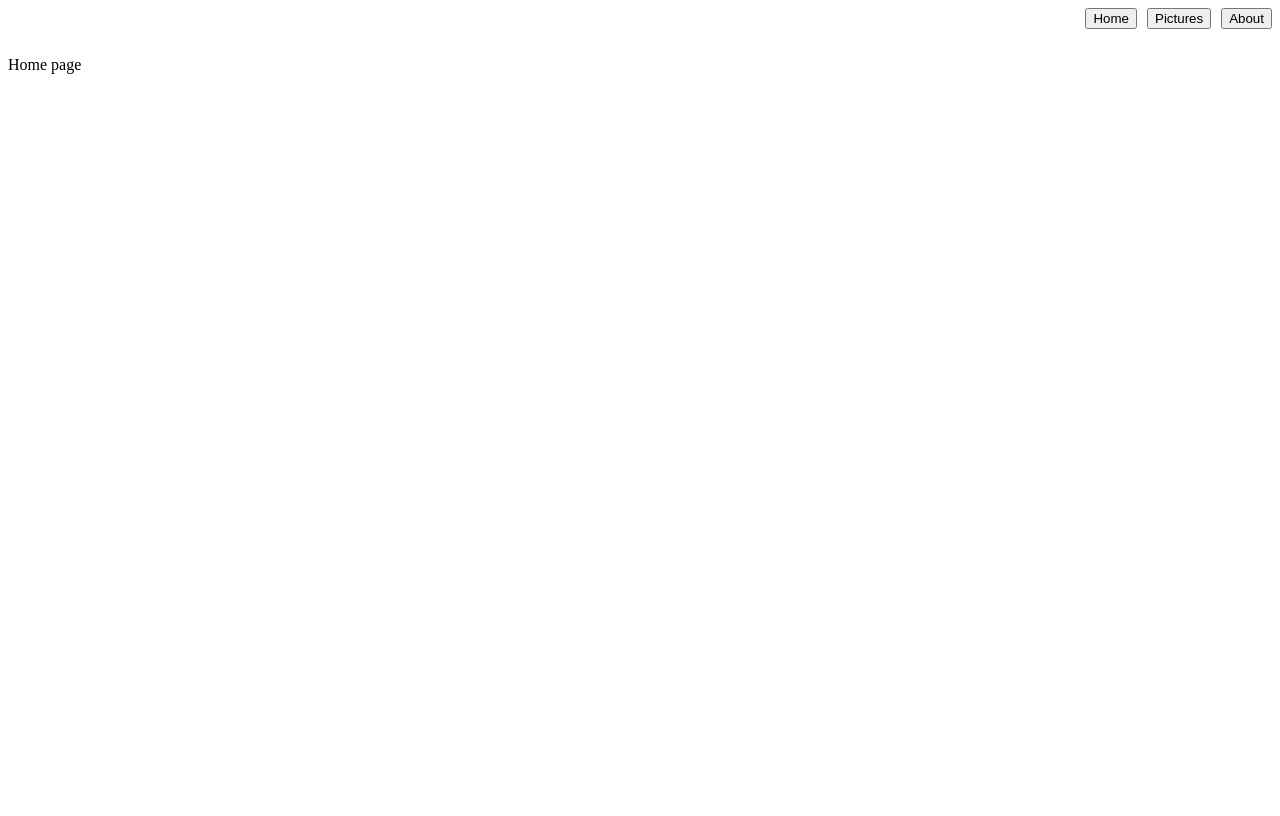
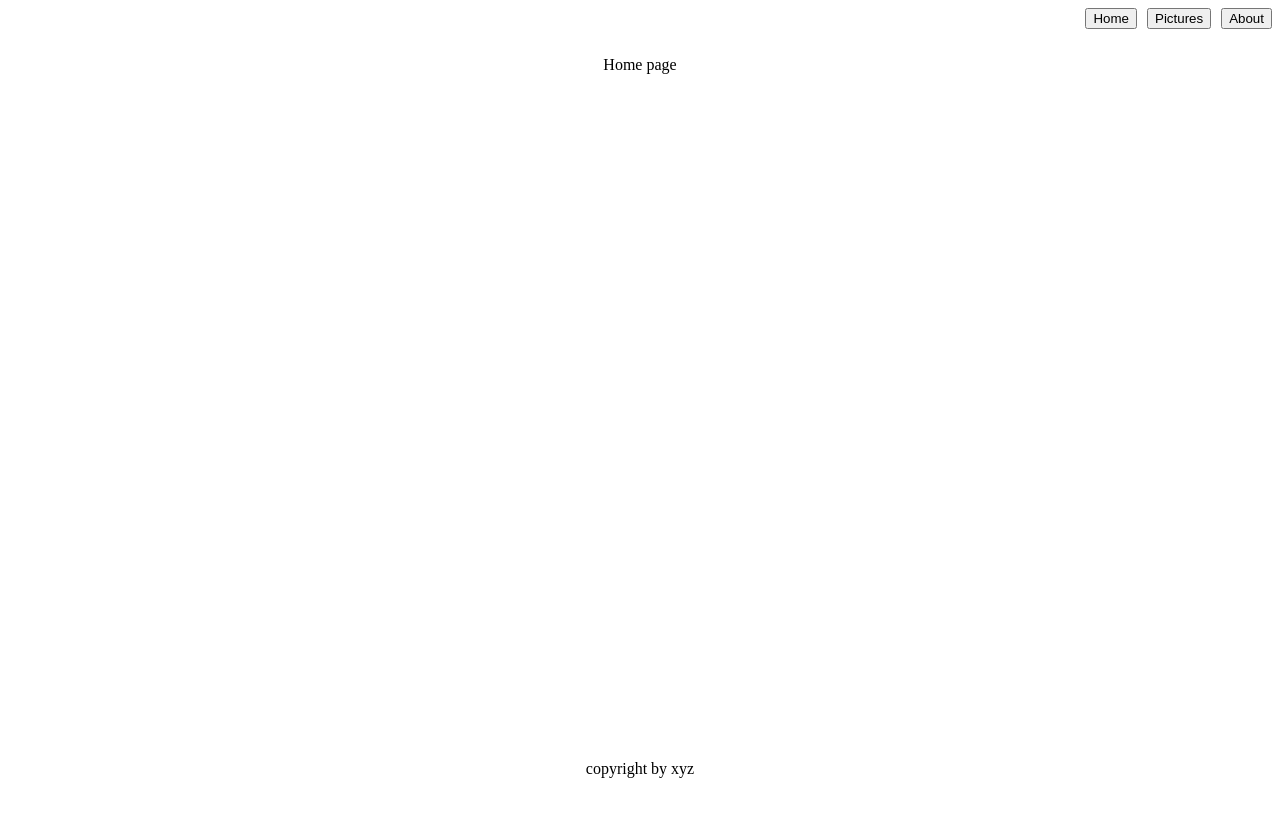
Before and after one commit to JelenadlS/redux-training, a React (Create React App) app: page / in a window 1280 px wide. Built offline with nearby package versions, Linux system fonts and the light colour scheme.

Commit message:
Add footer

```diff
--- a/src/App.js
+++ b/src/App.js
@@ -2,6 +2,7 @@ import { Routes, Route } from "react-router-dom";
 import Navigation from "./components/Navigation";
 import HomePage from "./pages/HomePage";
 import { StyledAppGrid } from "./components/styles";
+import Footer from "./components/Footer";
 
 function App() {
   return (
@@ -10,6 +11,7 @@ function App() {
       <Routes>
         <Route path="/" element={<HomePage />} />
       </Routes>
+      <Footer />
     </StyledAppGrid>
   );
 }
--- /dev/null
+++ b/src/components/Footer.js
@@ -0,0 +1,5 @@
+import { StyledFooter } from "./styles";
+
+export default function Footer() {
+  return <StyledFooter aria-label="footer"> copyright by xyz</StyledFooter>;
+}
--- a/src/components/styles.js
+++ b/src/components/styles.js
@@ -5,6 +5,13 @@ export const StyledAppGrid = styled.div`
   display: grid;
   grid-template-rows: 48px 1fr 48px;
 `;
+export const StyledFooter = styled.footer`
+  justify-self: center;
+`;
+
+export const StyledMain = styled.main`
+  justify-self: center;
+`;
 
 export const StyledNavigation = styled.nav`
   justify-self: end;
--- a/src/pages/HomePage.js
+++ b/src/pages/HomePage.js
@@ -1,3 +1,5 @@
+import { StyledMain } from "../components/styles";
+
 export default function HomePage() {
-  return <div>Home page</div>;
+  return <StyledMain>Home page</StyledMain>;
 }
```
